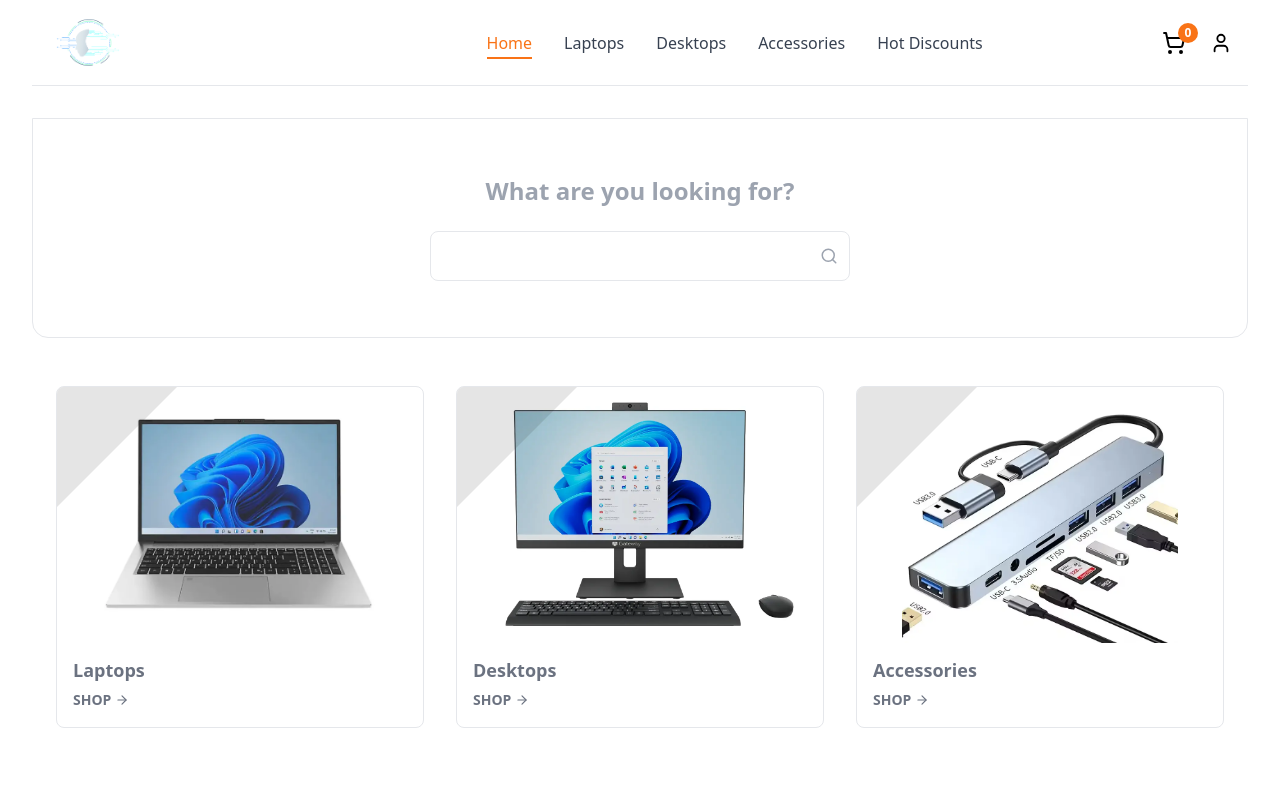
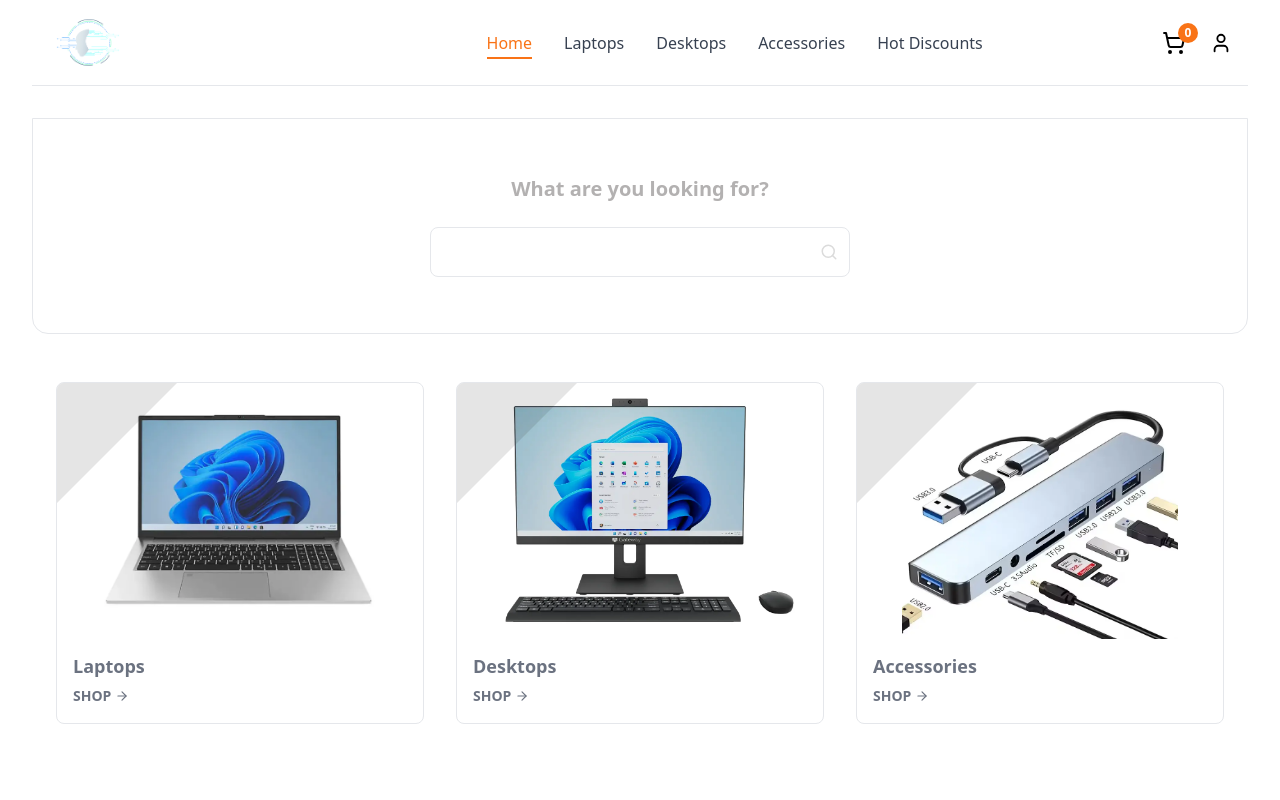
Before and after one commit to Aliko2020/3-Tier-Production-Architecture-on-AWS-Using-Terraform, a React (Vite) app in the folder frontend/: page / in a window 1280 px wide. Shown: the top 800 px of the page. Built offline with nearby package versions, Linux system fonts and the light colour scheme.

Commit message:
Remove backend .env from repo and update frontend routes

```diff
--- a/frontend/src/components/search/SearchBar.jsx
+++ b/frontend/src/components/search/SearchBar.jsx
@@ -11,9 +11,9 @@ const SearchBar = () => {
   };
 
   return (
-    <section className="border text-gray-400 py-14 px-4 rounded-b-2xl">
+    <section className="border text-[#b3b1b1] py-14 px-4 rounded-b-2xl">
       <div className="max-w-4xl mx-auto text-center">
-        <h2 className="text-xl md:text-2xl font-semibold mb-6">
+        <h2 className="text-xl font-semibold mb-6">
           What are you looking for?
         </h2>
 
@@ -33,7 +33,7 @@ const SearchBar = () => {
 
             <button
               type="submit"
-              className="absolute right-3 top-1/2 -translate-y-1/2 text-gray-400 hover:text-green-600"
+              className="absolute right-3 top-1/2 -translate-y-1/2 text-[#DBDBDB]"
             >
               <Search size={18} />
             </button>
--- a/frontend/src/routes/AppRoutes.jsx
+++ b/frontend/src/routes/AppRoutes.jsx
@@ -3,17 +3,16 @@ import { lazy, Suspense } from "react";
 
 import Layout from "@/layouts/Layout";
 import ProtectedRoute from "@/components/common/ProtectedRoute";
-import Spinner from "@/components/common/Spinner"; // use spinner here
+import Spinner from "@/components/common/Spinner";
 
 /* Lazy-loaded pages */
 const Home = lazy(() => import("@/pages/home/Home"));
-const Discount = lazy(() => import("@/pages/home/Discount"));
+const Discount = lazy(() => import("@/pages/Discount"));
 const Laptops = lazy(() => import("@/pages/products/Laptops"));
 const Desktops = lazy(() => import("@/pages/products/Desktops"));
 const Accessories = lazy(() => import("@/pages/products/Accessories"));
 const ProductDetail = lazy(() => import("@/pages/products/ProductDetail"));
 
-/* Regular imports */
 import Login from "@/pages/auth/Login";
 import SignUp from "@/pages/auth/SignUp";
 import UserDashboard from "@/pages/dashboards/UserDashboard";
```
Also changed, not shown: 2 other files (tests, documents, lock files or other folders).
